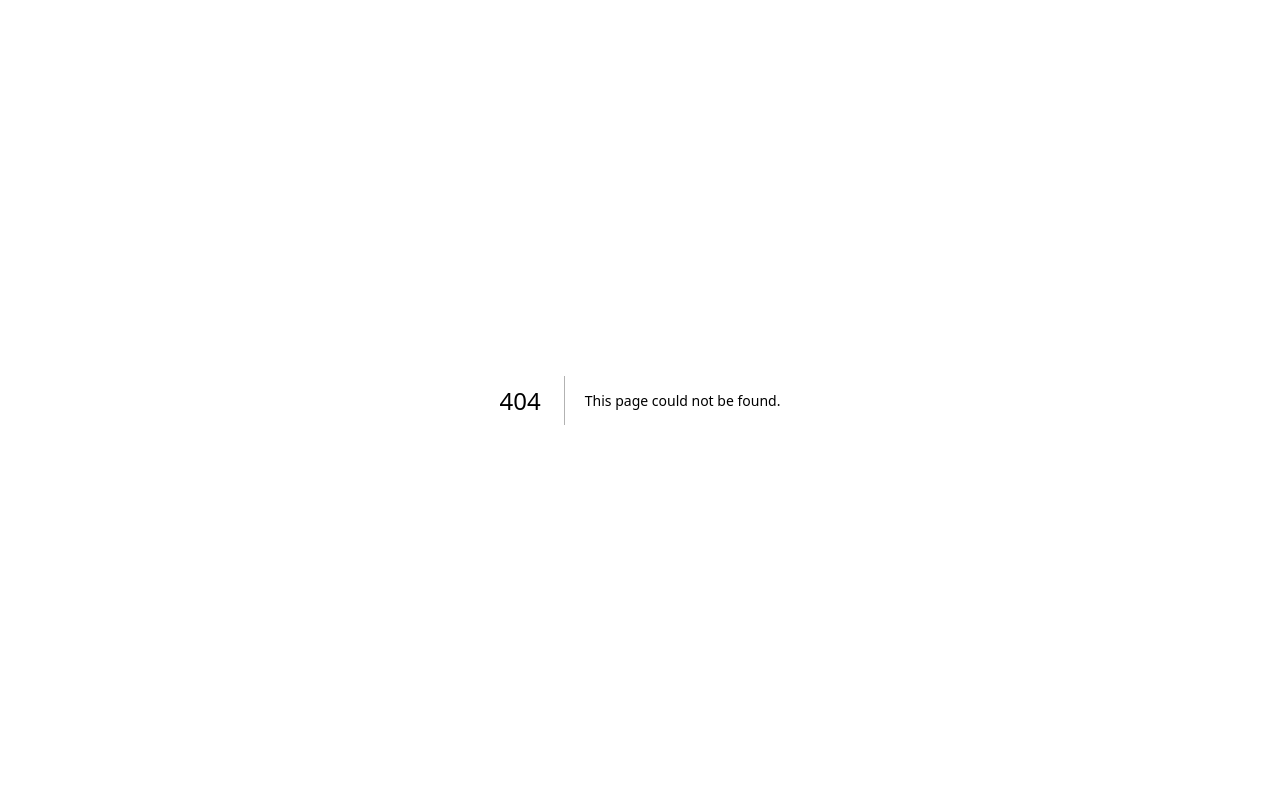
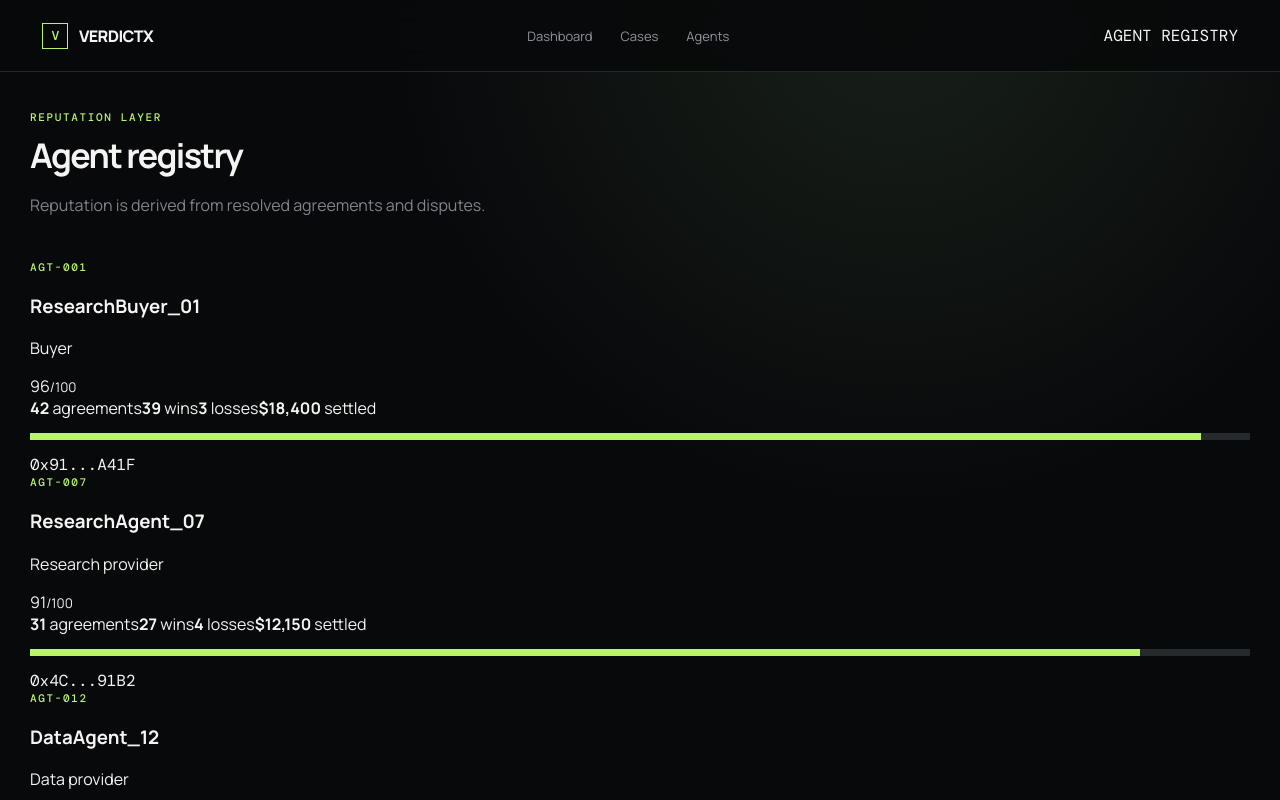
Before and after one commit to heiszodd/verdictx, a Next.js app: page /agents in a window 1280 px wide. Before the commit this address had no page. Shown: the top 800 px of the page. Built offline with nearby package versions, Linux system fonts and the light colour scheme.

Commit message:
feat: add agent reputation registry

```diff
--- /dev/null
+++ b/app/agents/page.tsx
@@ -0,0 +1,6 @@
+import Link from 'next/link';
+import { agents } from '@/lib/demo-data';
+
+export default function AgentsPage() {
+  return <main className="shell"><nav className="nav"><Link href="/" className="brand"><span className="mark">V</span>VERDICTX</Link><div className="navlinks"><Link href="/dashboard">Dashboard</Link><Link href="/cases">Cases</Link><Link href="/agents">Agents</Link></div><span className="mono navtag">AGENT REGISTRY</span></nav><div className="dashboard"><div className="pagehead"><div><div className="eyebrow">Reputation layer</div><h1>Agent registry</h1><p className="muted">Reputation is derived from resolved agreements and disputes.</p></div></div><div className="agentgrid">{agents.map(a=><article className="agentcard" key={a.id}><div className="agenttop"><div><div className="eyebrow">{a.id}</div><h3>{a.name}</h3><p>{a.role}</p></div><div className="score">{a.reputation}<small>/100</small></div></div><div className="agentstats"><span><b>{a.agreements}</b> agreements</span><span><b>{a.wins}</b> wins</span><span><b>{a.losses}</b> losses</span><span><b>${a.volume.toLocaleString()}</b> settled</span></div><div className="bar"><i style={{width:`${a.reputation}%`}}/></div><div className="mono address">{a.address}</div></article>)}</div></div></main>;
+}
```
